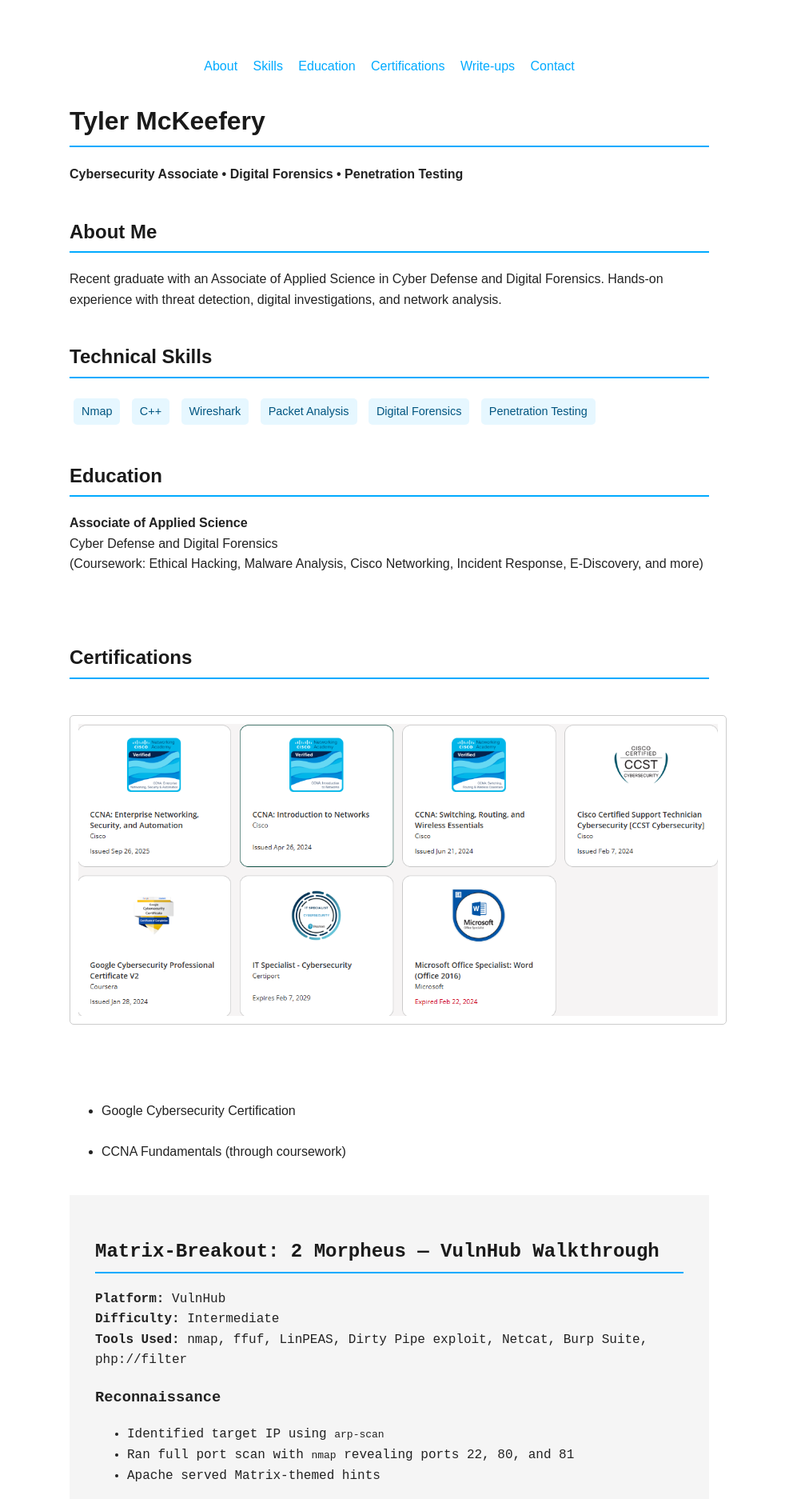
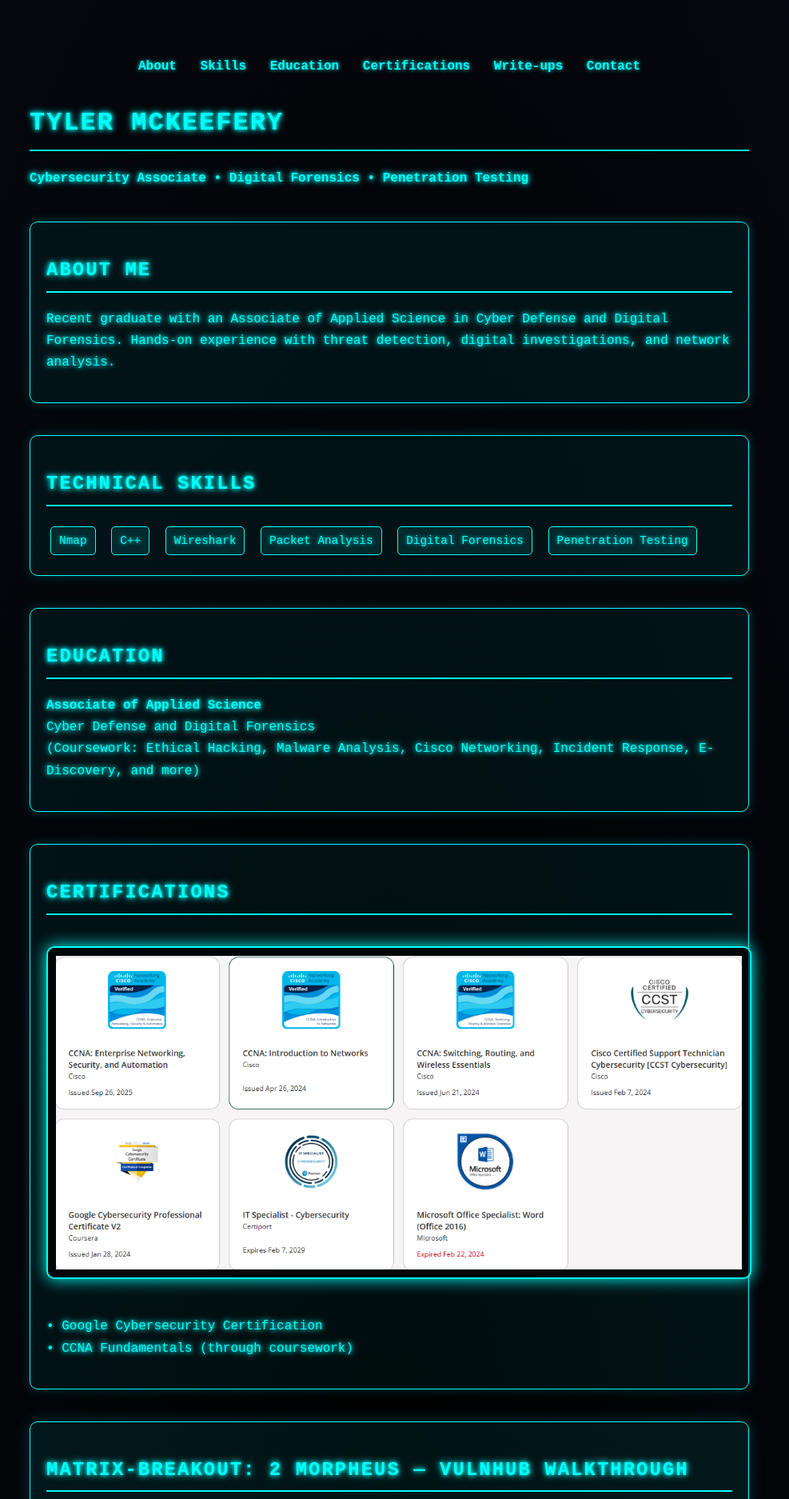
Before and after one commit to TylerMckeefery/TylerMckeefery.github.io, a plain HTML site: page index.html in a window 1280 px wide. Shown: the top 1874 px of the page at 80% size, without its empty margins (153-1140 px from the left). Drawn offline with Linux system fonts and the light colour scheme.

Commit message:
Update index.html

```diff
--- a/index.html
+++ b/index.html
@@ -5,61 +5,123 @@
   <meta name="viewport" content="width=device-width, initial-scale=1.0"/>
   <title>Tyler McKeefery | Cybersecurity Portfolio</title>
   <style>
+    /* TRON THEME */
     body {
-      background-color: #ffffff;
-      color: #222;
-      font-family: Arial, sans-serif;
-      max-width: 800px;
+      background: radial-gradient(ellipse at center, #000000 0%, #05080f 100%);
+      color: #00fff9;
+      font-family: 'Courier New', monospace;
+      max-width: 900px;
       margin: 50px auto;
       padding: 20px;
-      line-height: 1.6;
+      line-height: 1.7;
+      text-shadow: 0 0 5px #00fff9, 0 0 10px #00fff9;
     }
 
     h1, h2 {
-      color: #1a1a1a;
-      border-bottom: 2px solid #00aaff;
+      color: #00fff9;
+      border-bottom: 2px solid #00fff9;
       padding-bottom: 5px;
+      text-transform: uppercase;
+      letter-spacing: 2px;
     }
 
-    a {
-      color: #00aaff;
+    nav a {
+      color: #00fff9;
       text-decoration: none;
+      margin: 0 10px;
+      font-weight: bold;
+      text-shadow: 0 0 5px #00fff9;
+      transition: color 0.3s ease, text-shadow 0.3s ease;
     }
 
-    a:hover {
-      text-decoration: underline;
+    nav a:hover {
+      color: #ffffff;
+      text-shadow: 0 0 10px #00fff9, 0 0 20px #00fff9;
     }
 
     .section {
       margin-top: 40px;
+      background: rgba(0, 255, 249, 0.05);
+      padding: 20px;
+      border: 1px solid #00fff9;
+      border-radius: 10px;
+      box-shadow: 0 0 15px rgba(0, 255, 249, 0.2);
     }
 
     .badge {
       display: inline-block;
-      background-color: #e6f7ff;
-      color: #005580;
+      background: rgba(0, 255, 249, 0.1);
+      color: #00fff9;
       padding: 5px 10px;
       margin: 5px;
       border-radius: 5px;
       font-size: 0.9em;
+      border: 1px solid #00fff9;
+      text-shadow: 0 0 5px #00fff9;
+    }
+
+    img.cert-img {
+      max-width: 100%;
+      height: auto;
+      border: 2px solid #00fff9;
+      padding: 10px;
+      border-radius: 10px;
+      margin: 20px 0;
+      box-shadow: 0 0 20px #00fff9;
+      background: rgba(0, 0, 0, 0.6);
+    }
+
+    ul {
+      list-style: none;
+      padding-left: 0;
+    }
+
+    ul li::before {
+      content: "• ";
+      color: #00fff9;
+      text-shadow: 0 0 5px #00fff9;
+    }
+
+    a {
+      color: #00fff9;
+    }
+
+    a:hover {
+      color: #ffffff;
+      text-shadow: 0 0 10px #00fff9;
     }
 
     footer {
       margin-top: 60px;
       text-align: center;
       font-size: 0.9em;
-      color: #666;
+      color: #00fff9;
+      opacity: 0.7;
+    }
+
+    code {
+      background: rgba(0, 255, 249, 0.1);
+      padding: 2px 5px;
+      border-radius: 3px;
+      border: 1px solid #00fff9;
+      color: #00fff9;
+    }
+
+    #writeups {
+      background: rgba(0, 255, 249, 0.08);
+      border: 1px solid #00fff9;
+      box-shadow: 0 0 20px rgba(0, 255, 249, 0.2);
     }
   </style>
 </head>
 <body>
 
   <nav style="margin-bottom: 30px; text-align: center;">
-    <a href="#about" style="margin-right: 15px;">About</a>
-    <a href="#skills" style="margin-right: 15px;">Skills</a>
-    <a href="#education" style="margin-right: 15px;">Education</a>
-    <a href="#certifications" style="margin-right: 15px;">Certifications</a>
-    <a href="#writeups" style="margin-right: 15px;">Write-ups</a>
+    <a href="#about">About</a>
+    <a href="#skills">Skills</a>
+    <a href="#education">Education</a>
+    <a href="#certifications">Certifications</a>
+    <a href="#writeups">Write-ups</a>
     <a href="#contact">Contact</a>
   </nav>
 
@@ -94,19 +156,16 @@
   </div>
 
   <div class="section" id="certifications">
-    <h2>Certifications</h2>
+    <h2>Certifications</h2>
+    <img src="images/certs.png" alt="A collection of Cisco, Google, and Certiport IT and Cybersecurity Certifications" class="cert-img">
+    <ul>
+      <li>Google Cybersecurity Certification</li>
+      <li>CCNA Fundamentals (through coursework)</li>
+    </ul>
+  </div>
 
-        <img src="images/certs.png"
-         alt="A collection of Cisco, Google, and Certiport IT and Cybersecurity Certifications"
-         style="max-width: 100%; height: auto; border: 1px solid #ccc; padding: 10px; border-radius: 5px; margin-bottom: 20px;">
-
-    <ul>
-      <li>Google Cybersecurity Certification</li>
-      <li>CCNA Fundamentals (through coursework)</li>
-    </ul>
-</div>
-  <section id="writeups" style="padding: 2rem; background-color: #f5f5f5; color: #222; font-family: 'Courier New', monospace;">
-    <h2 style="border-bottom: 2px solid #00aaff;">Matrix-Breakout: 2 Morpheus — VulnHub Walkthrough</h2>
+  <section id="writeups" class="section">
+    <h2>Matrix-Breakout: 2 Morpheus — VulnHub Walkthrough</h2>
     <p><strong>Platform:</strong> VulnHub<br>
        <strong>Difficulty:</strong> Intermediate<br>
        <strong>Tools Used:</strong> nmap, ffuf, LinPEAS, Dirty Pipe exploit, Netcat, Burp Suite, php://filter</p>
@@ -142,7 +201,7 @@
       <li><a href="https://www.vulnhub.com/entry/matrix-breakout-2-morpheus,757/" target="_blank">VulnHub Machine Page</a></li>
     </ul>
 
-    <h2 style="border-bottom: 2px solid #00aaff; margin-top: 3rem;">Mercury — VulnHub Walkthrough</h2>
+    <h2>Mercury — VulnHub Walkthrough</h2>
     <p><strong>Platform:</strong> VulnHub<br>
        <strong>Difficulty:</strong> Easy<br>
        <strong>Tools Used:</strong> netdiscover, nmap, gobuster, sqlmap, SSH, sudo, vi exploit</p>
@@ -179,5 +238,8 @@
 
   <div class="section" id="contact">
     <h2>Contact</h2>
-    <p>
-      <a href="mailto:tylermckeefery@gmail.com">tylermckeefery@gmail.com
+    <p><a href="mailto:tylermckeefery@gmail.com">tylermckeefery@gmail.com</a></p>
+  </div>
+
+</body>
+</html>
```
